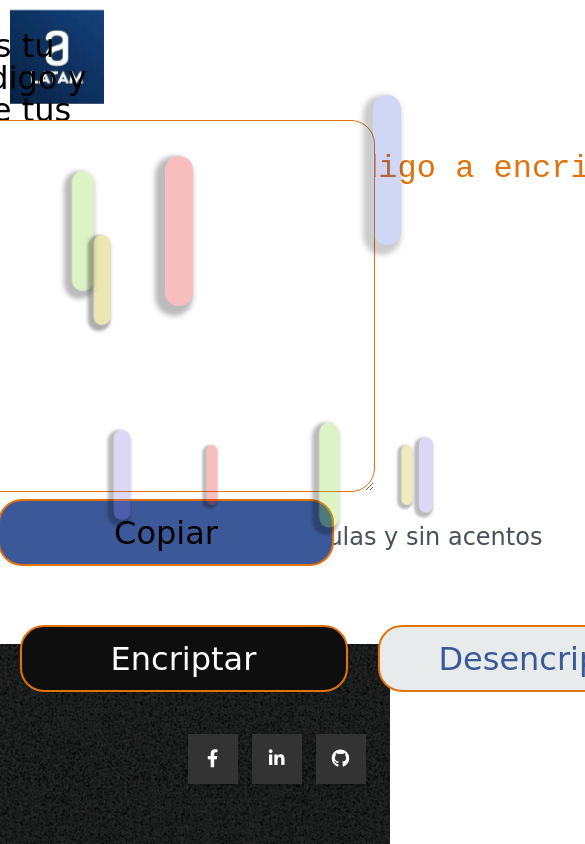
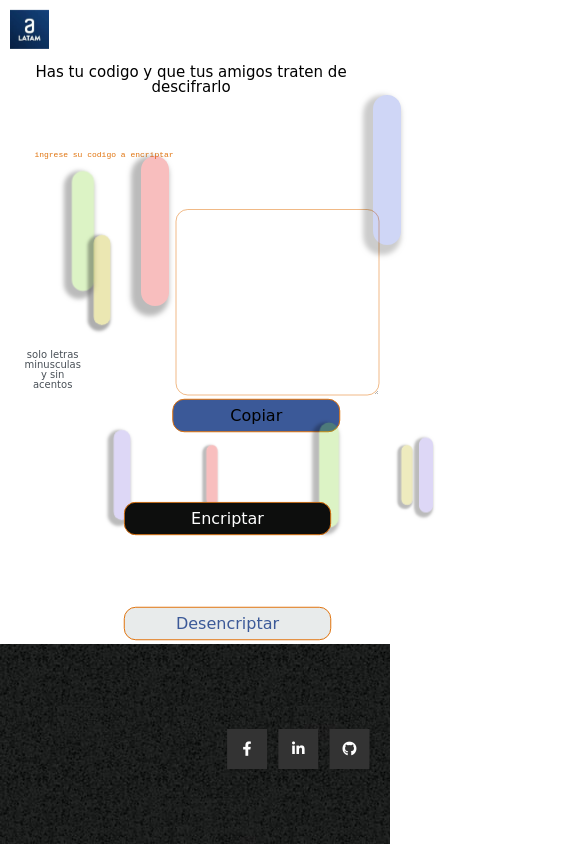
Before and after one commit to Engineer-Lemus/-challengecodificador5, a plain HTML site: page index.html in a window 390 px wide. Shown: the top 844 px of the page, 585 px wide, since content can reach past the window. Drawn offline with Linux system fonts and the light colour scheme; a web font is replaced by a local one.

Commit message:
Agregando tamaños responsivos hasta 415px en modo de prueba

```diff
--- a/index.html
+++ b/index.html
@@ -4,15 +4,15 @@
 
     <head>
          <meta charset="UTF-8">
-         <meta name="viewport" content="width=device-width, initial-scale=1.0">
+         <meta name="viewport" content="width=device-width, user-scalable=no, initial-scale=1.0, maximum-scale=1.0, minimum-scale=1.0">
          <link rel="stylesheet" href="https://use.fontawesome.com/releases/v5.8.1/css/all.css" integrity="sha384-50oBUHEmvpQ+1lW4y57PTFmhCaXp0ML5d60M1M7uH2+nqUivzIebhndOJK28anvf" crossorigin="anonymous">
-         <title>Encriptador DMLDA </title>
+         <title>DMLDA Encriptador </title>
          <link rel="stylesheet" href="reset.css">
          <link rel="stylesheet" href="style.css">
          <link rel="preconnect" href="https://fonts.gstatic.com" crossorigin>
          <link href="https://fonts.googleapis.com/css2?family=Bungee+Spice&display=swap" rel="stylesheet">
 
-    <body class="fondo_animate">
+    <body>
         <header>
             <div class="box">
                 <p><img class="logolatam" src="alura-logo.webp"><h1 class="amigos"> Has tu codigo y que tus amigos traten de descifrarlo</h1>
--- a/style.css
+++ b/style.css
@@ -4,6 +4,7 @@
     box-sizing: border-box;
     font-weight: 400;
     font-size: 32px;
+
 }
 
 :root{
@@ -15,7 +16,6 @@
 body{
     width: 940px;
 }
-
 
 .logolatam{
     padding-top: 10px;
@@ -141,7 +141,7 @@ main{
     border-radius: 24px;
     cursor: pointer;
     height: 67px;
-    margin-left: 210px;
+    margin-left: 205px;
     margin-top: 2px;
     position: absolute;
     width: 336px;
@@ -360,4 +360,76 @@ footer{
     }
 }
 
-@media screen and (max-width:480px){}
+@media screen and (max-width:415px){
+
+    .logolatam{
+        position: absolute;
+        top: 0;
+    }
+
+    .amigos{
+        position: absolute;
+        margin-right: 2%;
+        padding-top: 9%;
+        text-align: center;
+        font-size: 15px;
+
+    }
+
+    .text-area{
+        position: absolute;
+        margin-top: 150px;
+        margin-left: 2px;
+        text-align: center;
+        font-size: 8px;
+    }
+
+    .informacion{
+        position: absolute;
+        margin-top: 350px;
+        margin-left: 5px;
+        text-align: center;
+        font-size: 10px;
+
+    }
+
+    .mensaje-copiar{
+        position: absolute;
+        right: 0;
+        scale: .5;
+
+       }
+
+       .mensaje{
+        margin-left: 52%;
+       }
+
+    .button-encriptar{
+        width: 415px;
+        position: absolute;
+        margin-top: 385px;
+        scale: .5;
+
+    }
+
+    .button-desencriptar{
+        width: 415px;
+        position: absolute;
+        margin-top: 490px;
+        margin-left: 0px;
+        scale: .5;
+    }
+
+    .redes-container{
+       width: 415px;
+       align-content: center;
+       margin: 80px 0 0 0 ;
+       scale: .8;
+    }
+
+  footer{
+    width: 100%;
+
+  }
+
+}
```
